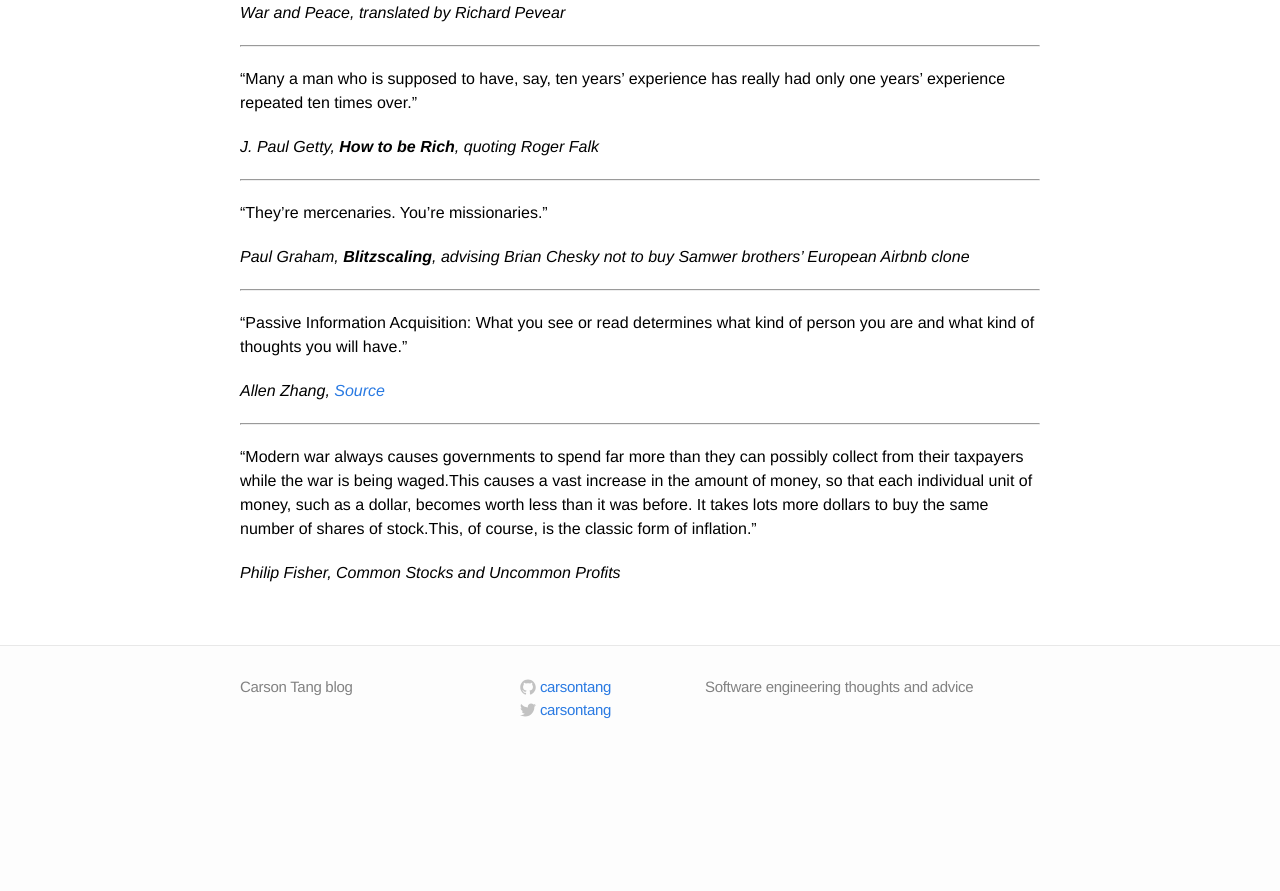
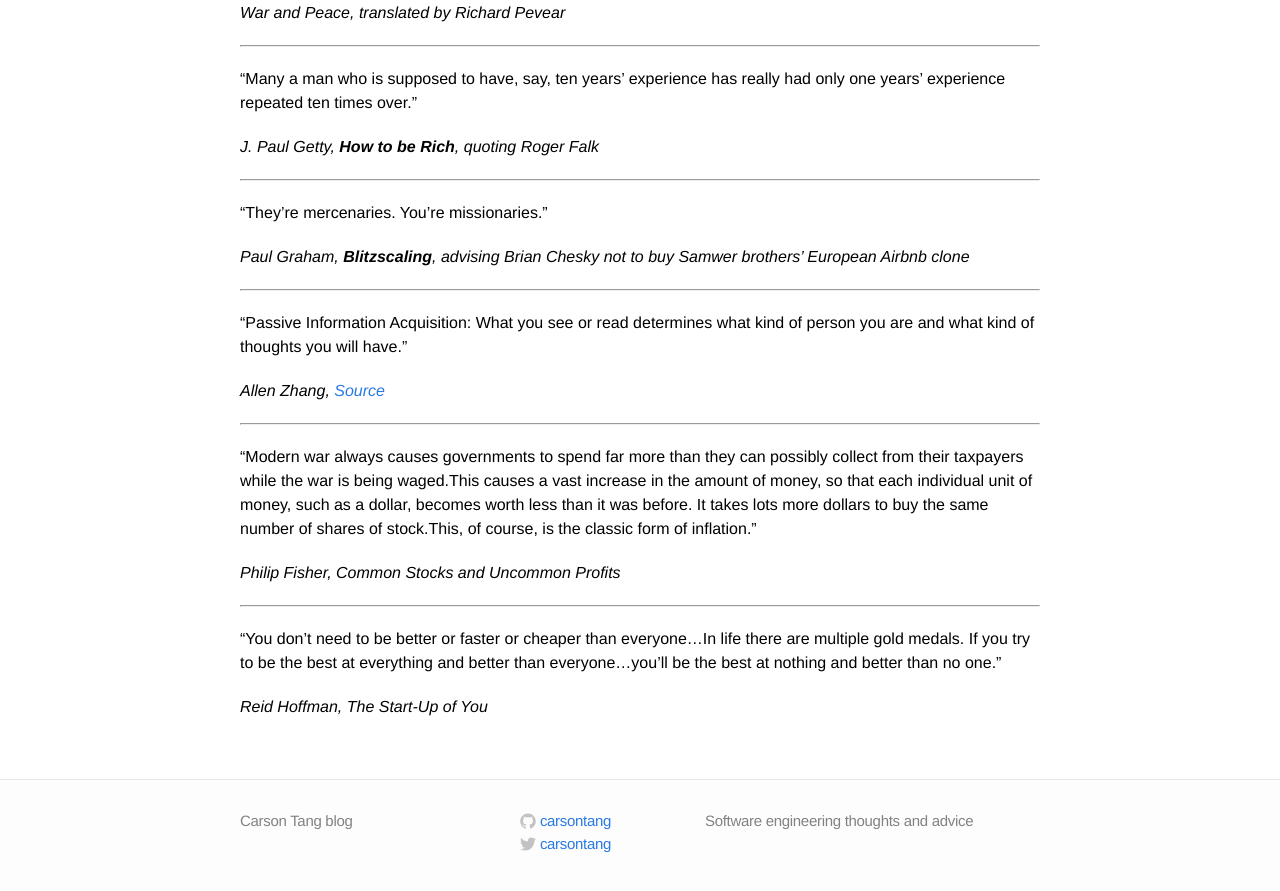
Before and after one commit to carsontang/carsontang.github.io, a Jekyll site: the page built from quotes.md, in a window 1280 px wide and 900 px high, scrolled down 10172 px. Shown: the top 891 px of the window. Built offline with Jekyll 4.4.1, drawn with Linux system fonts in a browser that asks for light colours; before the commit the page ends 10938 px from its top, so only the background shows below that.

Commit message:
Reid Hoffman quote on competitive advantage

```diff
--- a/quotes.md
+++ b/quotes.md
@@ -421,3 +421,9 @@ But influence in society is a capital that must be used sparingly, lest it disap
 "Modern war always causes governments to spend far more than they can possibly collect from their taxpayers while the war is being waged.This causes a vast increase in the amount of money, so that each individual unit of money, such as a dollar, becomes worth less than it was before. It takes lots more dollars to buy the same number of shares of stock.This, of course, is the classic form of inflation."
 
 *Philip Fisher, Common Stocks and Uncommon Profits*
+
+---
+
+"You don't need to be better or faster or cheaper than everyone...In life there are multiple gold medals. If you try to be the best at everything and better than everyone...you'll be the best at nothing and better than no one."
+
+*Reid Hoffman, The Start-Up of You*
```
